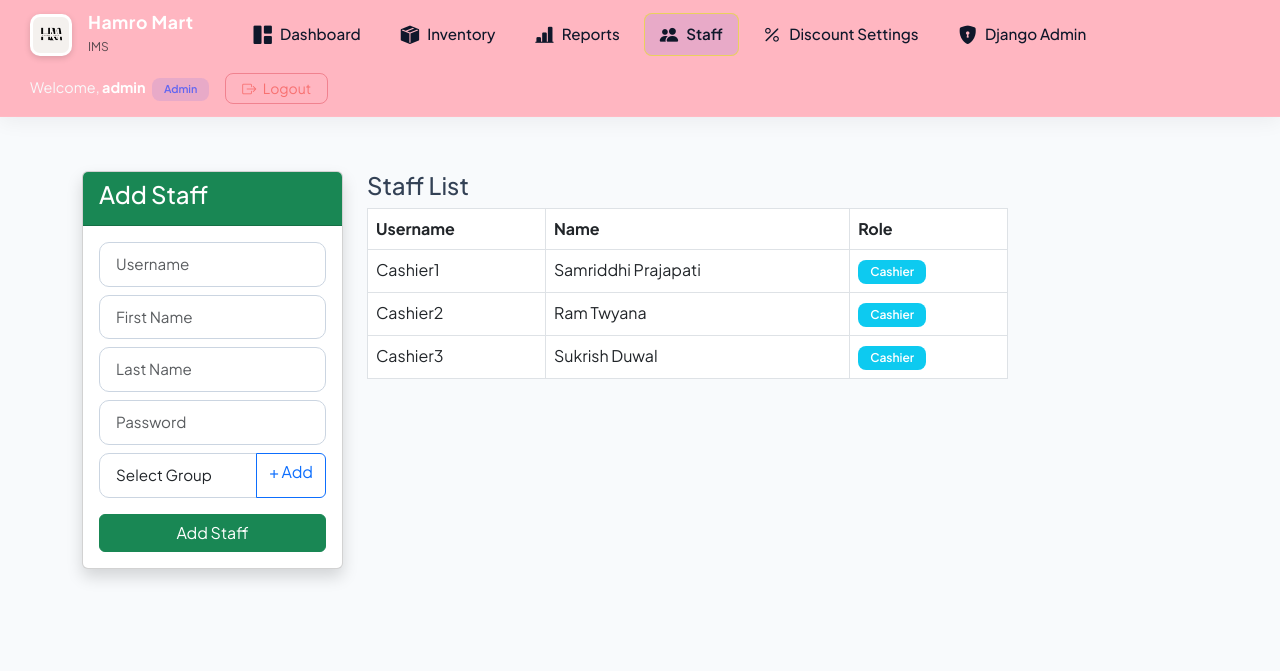
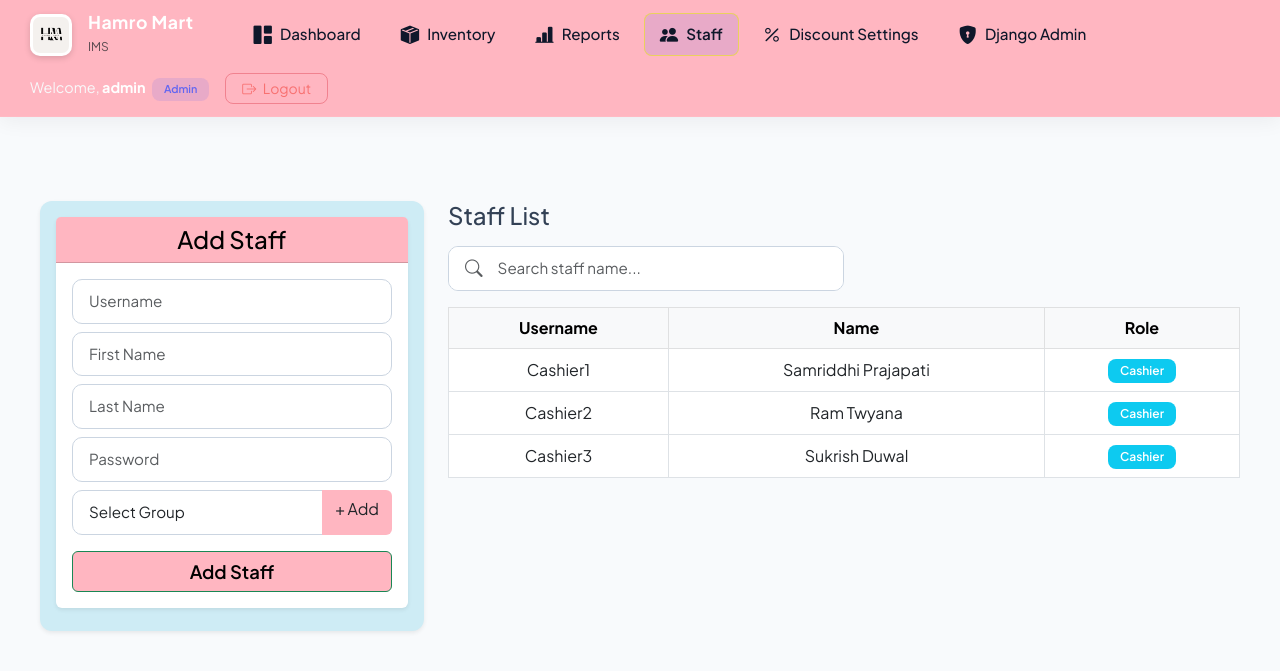
Before and after one commit to sukrishduwal/hamromart-aftermid, a Django app: page /staff/ in a window 1280 px wide. Shown: the top 671 px of the page. Run offline with Django 5.2, Linux system fonts and the light colour scheme; a user stored in the database is signed in; data comes from the database, SQL or seed files in the repository; both versions use the stored data as it was after the commit.

Commit message:
fix:fix satff

```diff
--- a/reports/views.py
+++ b/reports/views.py
@@ -26,7 +26,9 @@ def sales_report(request):
     customer_stats = Customer.objects.annotate(
         total_spent=Sum('sale__total'),
         order_count=Count('sale')
-    )
+    ).order_by('-total_spent')[:10]
+
+    purchase_history = Purchase.objects.filter(product_id__in=product_ids).select_related('product').order_by('-purchase_date')[:10]
 
     context = {
         'revenue': total_revenue,
--- a/templates/base.html
+++ b/templates/base.html
@@ -27,17 +27,11 @@
             --primary-hover: #4f46e5;
             --primary-soft: rgba(99, 102, 241, 0.08);
             --dark-bg: #ffb6c1;
-            /* Slate 900 */
             --sidebar-end: #ffb6c1;
-            /* Slate 800 */
             --bg-color: #f8fafc;
-            /* Slate 50 */
             --border-color: #0a0a0a;
-            /* Slate 100 */
             --text-main: #334155;
-            /* Slate 700 */
             --text-muted: #64748b;
-            /* Slate 500 */
             --card-shadow: 0 1px 3px 0 rgba(0, 0, 0, 0.05), 0 1px 2px -1px rgba(0, 0, 0, 0.05), 0 4px 20px -2px rgba(15, 23, 42, 0.05);
             --font-family: 'Plus Jakarta Sans', sans-serif;
         }
--- a/templates/staff/staff_management.html
+++ b/templates/staff/staff_management.html
@@ -1,6 +1,12 @@
 {% extends "base.html" %}
 
 {% block content %}
+<style>
+    .input-group-merge:focus-within {
+        border-color: var(--primary) !important;
+        box-shadow: 0 0 0 4px rgba(99, 102, 241, 0.15) !important;
+    }
+</style>
 
 {% if messages %}
 {% for message in messages %}
@@ -9,14 +15,15 @@
 </div>
 {% endfor %}
 {% endif %}
-<div class="container mt-4">
+<div class="container-flex text-center justify-content-center align-items-center" style="padding-top: 20px; padding-bottom: 20px;">
 
-    <div class="row">
-         <!-- ➕ Add Staff -->
-        <div class="col-md-3">
-            <div class="card shadow">
-                <div class="card-header bg-success text-white">
-                    <h4>Add Staff</h4>
+    <div class="row justify-content-center align-items-start g-4" style="margin-top: 10px;">
+         <!-- Add Staff -->
+        <div class="col-md-4">
+            <div class="p-3 shadow-sm" style="overflow-y: auto; height: 430px; background: #CEECF5; border-radius: 12px;">
+                <div class="card shadow-sm border-0">
+                    <div class="card-header  text-black font-size: 1.15rem; font-weight: 600; " style="background-color: #ffb6c1;">
+                        <h4 class="mb-0">Add Staff</h4>
                     </div>
 
                     <div class="card-body">
@@ -44,12 +51,12 @@
                                     {% endfor %}
                                 </select>
 
-                            <a href="{% url 'add_group' %}" class="btn btn-outline-primary">
+                                <a href="{% url 'add_group' %}" class="btn btn-outline-black" style="background-color: #ffb6c1;">
                                     + Add
                                 </a>
                             </div>
 
-                        <button type="submit" class="btn btn-success w-100">
+                            <button type="submit" class="btn btn-success w-100 text-black" style="font-size: 1.15rem; font-weight: 600; background-color: #ffb6c1;">
                                 Add Staff
                             </button>
                         </form>
@@ -57,12 +64,26 @@
                     </div>
                 </div>
             </div>
+        </div>
 
-     <!-- 📋 Staff List -->
-        <div class="col-md-7">
-                    <h4>Staff List</h4>
-                    <table class="table table-bordered">
-                        <thead>
+     <!-- Staff List -->
+        <div class="col-md-8">
+            <h4 class="text-start mb-3">Staff List</h4>
+            <div class="col-12 col-md-6 col-lg-6 mb-3 text-start">
+                <div class="input-group input-group-merge" style="border: 1px solid #cbd5e1; border-radius: 10px; overflow: hidden; background-color: #fff; transition: all 0.2s ease;">
+                    <span class="input-group-text bg-white border-0 py-2.5 ps-3 text-muted">
+                        <i class="bi bi-search" style="font-size: 1.1rem;"></i>
+                    </span>
+                    <input type="text" name="q" id="staffSearch" class="form-control border-0 py-2.5 ps-1" placeholder="Search staff name..." value="{{ query }}" autocomplete="off" style="box-shadow: none; font-size: 0.95rem;">
+                    <button class="btn border-0 bg-transparent text-muted py-2.5 pe-3" type="button" id="clearSearch" style="display: {% if query %}block{% else %}none{% endif %}; outline: none; box-shadow: none;">
+                        <i class="bi bi-x-circle-fill" style="font-size: 1.1rem; color: #94a3b8;"></i>
+                    </button>
+                </div>
+            </div>
+            <div class="row" style="margin-top: 10px;">
+                <div class="table-responsive">
+                    <table class="table table-bordered align-middle">
+                        <thead class="table-light">
                             <tr>
                                 <th>Username</th>
                                 <th>Name</th>
@@ -70,25 +91,87 @@
                             </tr>
                         </thead>
 
-                        <tbody>
+                        <tbody >
                             {% for user in staff_list %}
-                            <tr>
+                                <tr class="staff-row" data-username="{{ user.username|lower }}" data-name="{{ user.first_name|lower }} {{ user.last_name|lower }}" data-role="{% for group in user.groups.all %}{{ group.name|lower }} {% endfor %}">
                                     <td>{{ user.username }}</td>
                                     <td>{{ user.first_name }} {{ user.last_name }}</td>
                                     <td>
                                         {% for group in user.groups.all %}
-                                    <span class="badge bg-info">
+                                            <span class="badge bg-info text-white">
                                                 {{ group.name }}
                                             </span>
                                         {% endfor %}
                                     </td>
                                 </tr>
                             {% endfor %}
+                            <tr id="noResultsRow" style="display: none;">
+                                <td colspan="3" class="text-center py-4 text-muted">
+                                    <i class="bi bi-search style-2rem" style="font-size: 2rem; display: block;"></i>
+                                    No staff members match your search criteria.
+                                </td>
+                            </tr>
                         </tbody>
                     </table>
                 </div>
             </div>
         </div>
     </div>
+</div>
 
+<script>
+document.addEventListener('DOMContentLoaded', function() {
+    const searchInput = document.getElementById('staffSearch');
+    const clearSearchBtn = document.getElementById('clearSearch');
+    const staffRows = document.querySelectorAll('.staff-row');
+    const noResultsRow = document.getElementById('noResultsRow');
+
+    function filterStaffTable() {
+        const query = searchInput.value.toLowerCase().trim();
+
+        if (query.length > 0) {
+            clearSearchBtn.style.display = 'block';
+        } else {
+            clearSearchBtn.style.display = 'none';
+        }
+
+        let visibleCount = 0;
+
+        staffRows.forEach(row => {
+            const username = row.getAttribute('data-username') || '';
+            const name = row.getAttribute('data-name') || '';
+            const role = row.getAttribute('data-role') || '';
+
+            const matches = username.includes(query) ||
+                            name.includes(query) ||
+                            role.includes(query);
+
+            if (matches) {
+                row.style.display = '';
+                visibleCount++;
+            } else {
+                row.style.display = 'none';
+            }
+        });
+
+        if (visibleCount === 0 && staffRows.length > 0) {
+            noResultsRow.style.display = '';
+        } else {
+            noResultsRow.style.display = 'none';
+        }
+    }
+
+    if (searchInput) {
+        searchInput.addEventListener('input', filterStaffTable);
+    }
+
+    if (clearSearchBtn) {
+        clearSearchBtn.addEventListener('click', function() {
+            searchInput.value = '';
+            filterStaffTable();
+            searchInput.focus();
+        });
+    }
+});
+</script>
 {% endblock %}
```
Also changed, not shown: db.sqlite3. Lines whose indentation alone changed are shown as unchanged.
